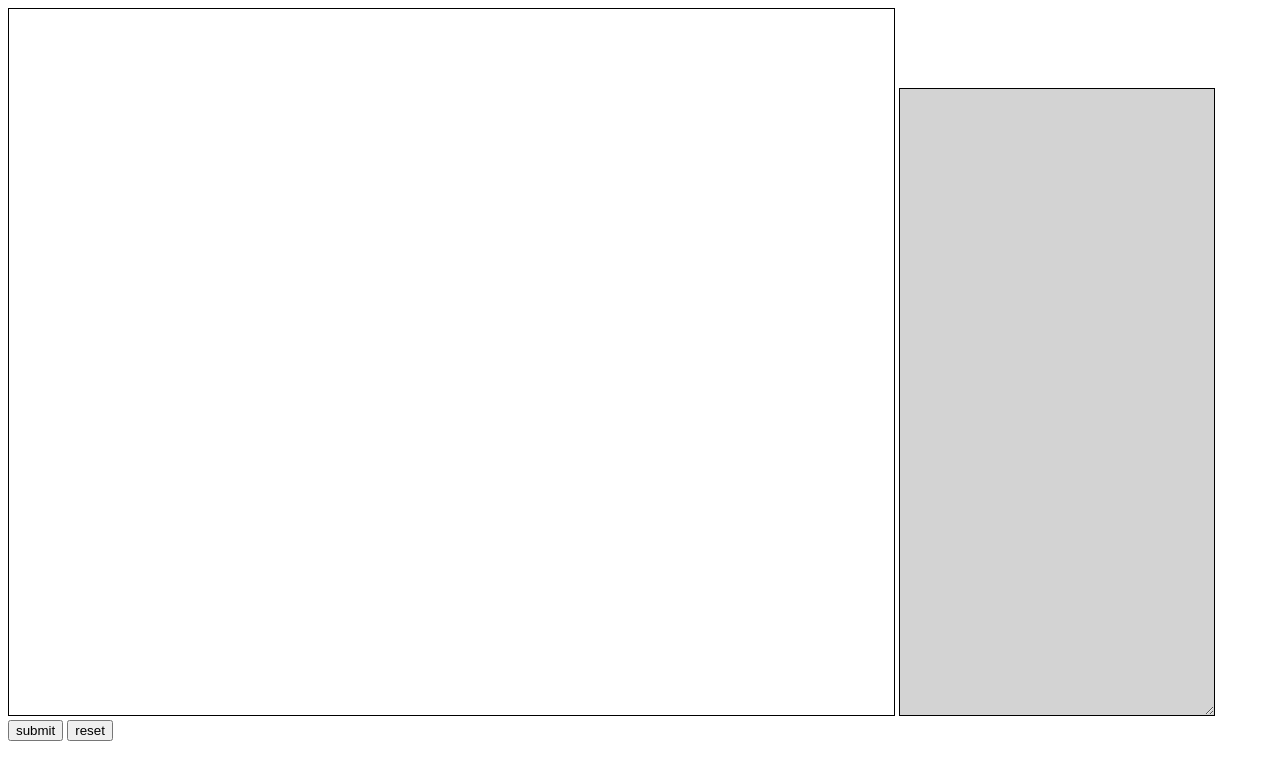
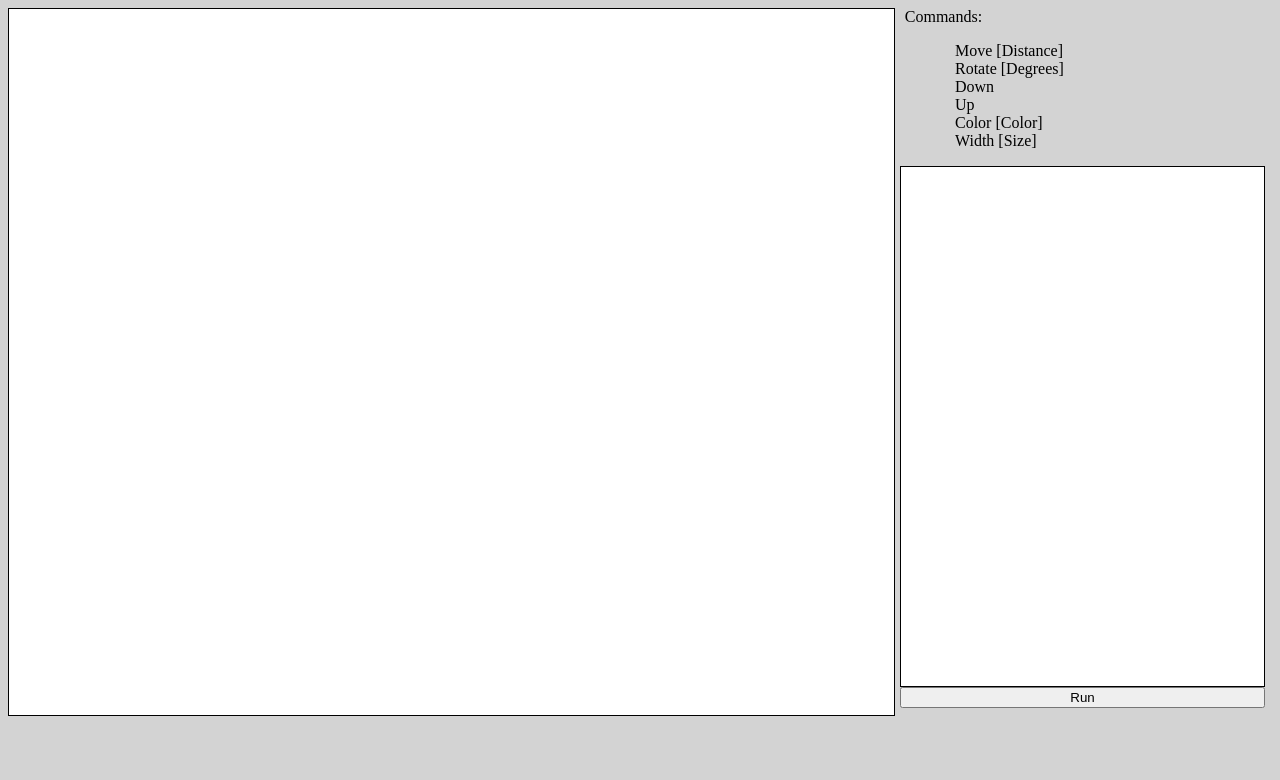
Before and after one commit to RyTaus/turtle.js, a plain HTML site: page index.html in a window 1280 px wide. Drawn offline with nearby package versions, Linux system fonts and the light colour scheme.

Commit message:
fixed formatting

```diff
--- a/index.html
+++ b/index.html
@@ -1,9 +1,27 @@
 <script src="https://cdnjs.cloudflare.com/ajax/libs/jquery/3.2.1/jquery.js"></script>
 <link rel="stylesheet" href="styles.css">
-<canvas width="300" height="300"></canvas>
-<textarea id="instructions" cols="80" rows="19"></textarea>
-<input type="button" id="submit" value="submit"></input>
-<input type="button" id="reset" value="reset"></input>
+
+
+<canvas width="300" height="300" id="l"></canvas>
+
+<div id="r">
+  <span id="directions">
+    Commands: <br>
+    <ul>
+      <li>Move [Distance]</li>
+      <li>Rotate [Degrees]</li>
+      <li>Down</li>
+      <li>Up</li>
+      <li>Color [Color]</li>
+      <li>Width [Size]</li>
+    </ul>
+  </span>
+  <textarea id="instructions" width="100%"></textarea>
+
+  <br>
+  <input type="button" id="submit" value="Run"></input>
+</div>
+
 
 
 <script src="turtle.js"></script>
--- a/styles.css
+++ b/styles.css
@@ -4,9 +4,51 @@ canvas {
   height: 90%;
 }
 
-textarea {
+span {
+  /*background-color: lightgrey;*/
+}
+
+ul {
+  width: 25%;
+  margin-left: 5px;
+  padding-left: 5px;
+  list-style: none;
+  list-style-position: outside;
+  float: right;
+}
+
+body {
+  background-color: lightgrey;
+
+}
+
+#instructions {
   border: 1px solid black;
-  background-color: lightgrey;
-  width: 25%;
-  height: 80%;
+  /*background-color: lightgrey;*/
+  height: 95%;
+  width: 29%;
+  resize: None;
+  margin-left: 5px;
+  /*text-align: center;*/
+
 }
+
+#directions {
+  /*height: 25%;*/
+  margin-left: 5px;
+  padding-left: 5px;
+}
+
+#r {
+  height: 70%;
+  margin: 2px;
+}
+
+#l {
+  float: left;
+}
+
+input {
+  margin-left: 5px;
+  width: 29%
+}
--- a/turtle.js
+++ b/turtle.js
@@ -60,6 +60,9 @@ class Turtle {
     this.ctx.lineWidth = '2'
     this.ctx.lineCap = 'round'
     this.ctx.fillStyle = 'white';
+    this.ctx.fillRect(0, 0, canvas.width, canvas.height);
+    this.ctx.strokeStyle = 'black';
+
   }
 
   drawTurtle() {
@@ -103,12 +106,7 @@ class Turtle {
   }
 }
 
-
-
 let turtle = new Turtle(document.querySelector('canvas'));
-
-let instructions = 'Down; Move 40; Rotate 90; Move 70; Up'
-
 
 $('#submit').on('click', () => {
   turtle = new Turtle(document.querySelector('canvas'));
@@ -116,7 +114,3 @@ $('#submit').on('click', () => {
   // turtle.drawTurtle();
 
 });
-
-$('#reset').on('click', () => {
-  turtle = new Turtle(document.querySelector('canvas'));
-});
```
